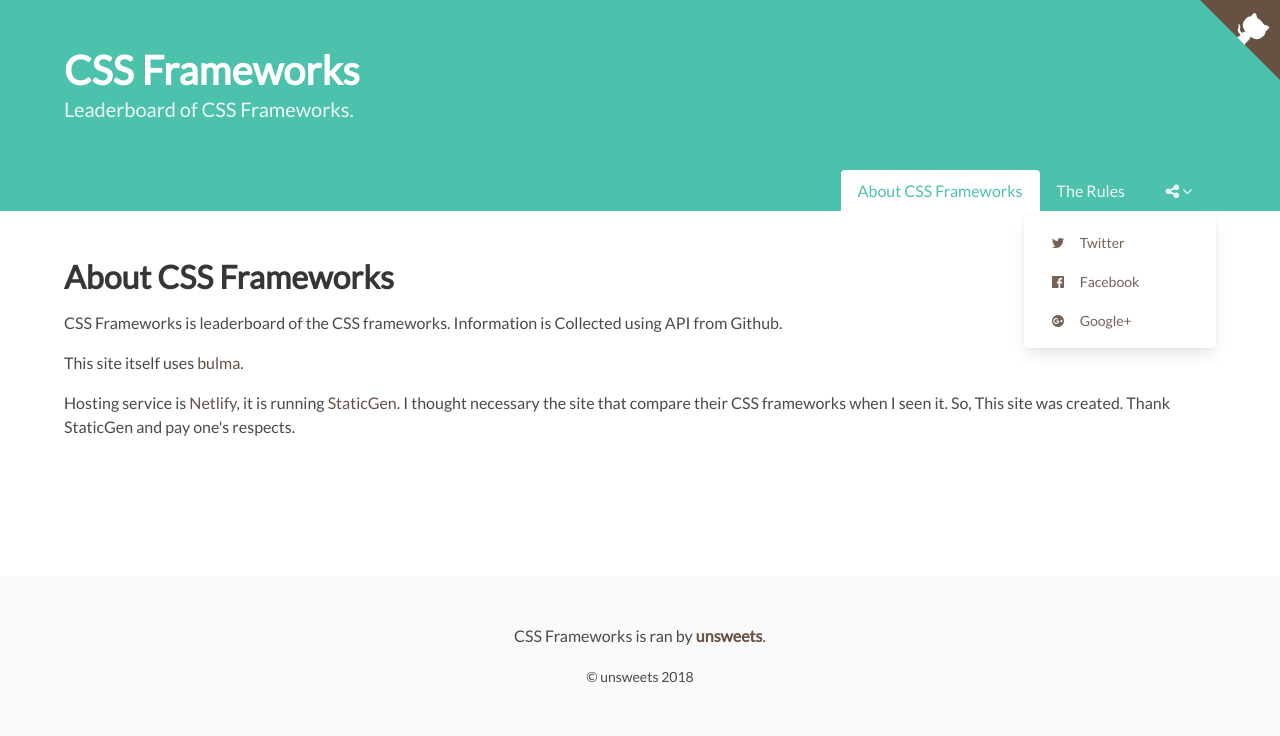
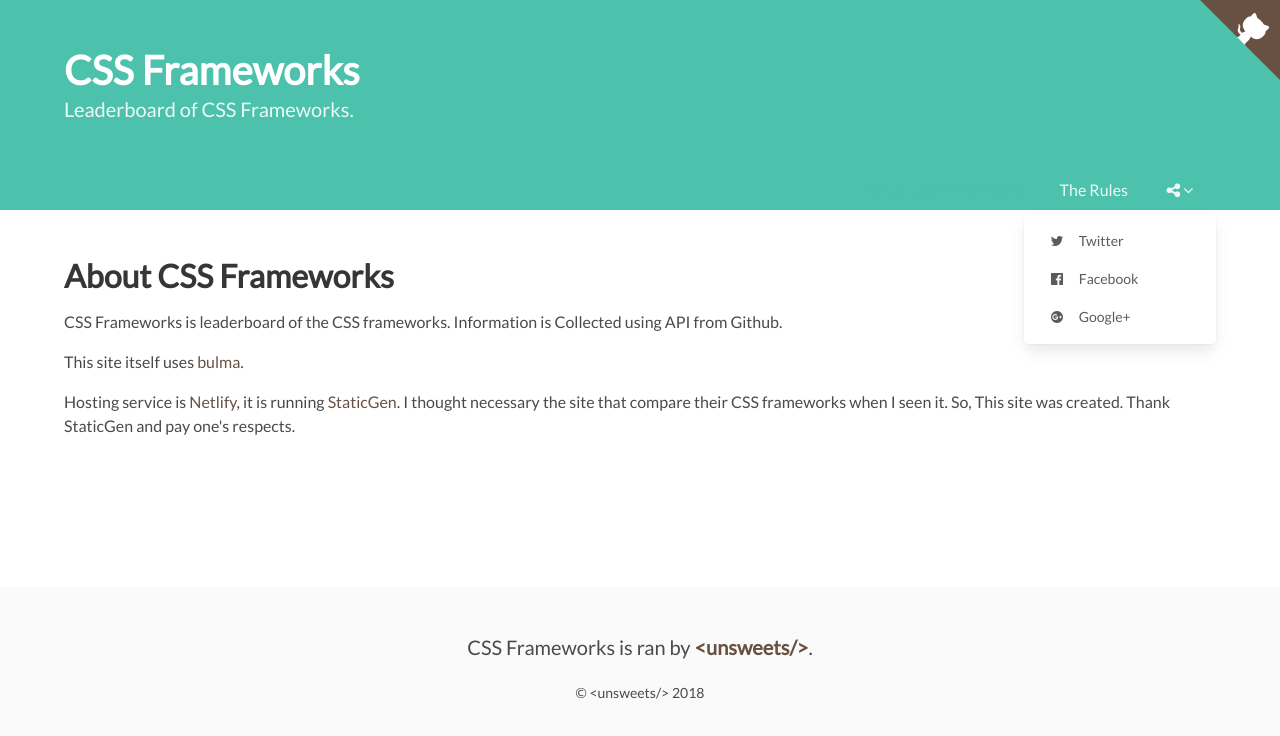
Before and after one commit to sunya9/css-frameworks, a Nuxt app: page /about in a window 1280 px wide. Both pictures are taken after a click on the link 1179 px from the left and 191 px from the top of the page. Shown: the top 736 px of the page. Built offline with nearby package versions, Linux system fonts and the light colour scheme.

Commit message:
Fix layouts

```diff
--- a/components/app-footer.vue
+++ b/components/app-footer.vue
@@ -1,11 +1,11 @@
 <template>
   <footer class="footer">
     <div class="container content has-text-centered">
-      <p>
-        CSS Frameworks is ran by <strong><a href="https://unsweets.net/">unsweets</a></strong>.
+      <p class="subtitle is-5">
+        CSS Frameworks is ran by <strong><a href="https://unsweets.net/">&lt;unsweets/&gt;</a></strong>.
       </p>
       <p>
-        <small>© unsweets <time :datetime="date.toISOString()" :title="`Last modified: ${date.toISOString()}`">{{date.getFullYear()}}</time></small></p>
+        <small>© &lt;unsweets/&gt; <time :datetime="date.toISOString()" :title="`Last modified: ${date.toISOString()}`">{{date.getFullYear()}}</time></small>
       </p>
     </div>
   </footer>
--- a/components/app-header.vue
+++ b/components/app-header.vue
@@ -7,13 +7,8 @@
       </div>
     </div>
     <div class="hero-foot">
+      <nav class="tabs visible is-right">
         <div class="container">
-        <div class="level">
-          <div class="level-left">
-          </div>
-          <div class="level-right">
-            <div class="level-item" v-show="true">
-              <nav class="tabs visible is-boxed">
           <ul>
             <nuxt-link
               tag="li"
@@ -39,19 +34,19 @@
                 <div class="dropdown-menu is-primary" id="share-dropdown-menu" role="menu">
                   <div class="dropdown-content">
                     <a class="dropdown-item" @click="openDialog('twitter')">
-                            <span class="icon has-text-centered">
+                      <span class="icon">
                         <i class="fa fa-fw fa-twitter"></i>
                       </span>
                       Twitter
                     </a>
                     <a class="dropdown-item" @click="openDialog('facebook')">
-                            <span class="icon has-text-centered">
+                      <span class="icon">
                         <i class="fa fa-fw fa-facebook-official"></i>
                       </span>
                       Facebook
                     </a>
                     <a class="dropdown-item" @click="openDialog('googleplus')">
-                            <span class="icon has-text-centered">
+                      <span class="icon">
                         <i class="fa fa-fw fa-google-plus-official"></i>
                       </span>
                       Google+
@@ -61,11 +56,8 @@
               </div>
             </li>
           </ul>
+        </div>
       </nav>
-            </div>
-          </div>
-        </div>
-      </div>
     </div>
   </header>
 </template>
@@ -115,17 +107,18 @@
 }
 </script>
 <style scoped lang="scss">
+@import '~bulma/sass/utilities/initial-variables.sass';
+@import '~bulma/sass/utilities/derived-variables';
 @import '~assets/css/variables';
 
 .visible.tabs {
   overflow: visible;
-}
-.visible.tabs a {
+  a {
     border-bottom-color: transparent;
-  text-align: left;
     display: block;
   }
   .dropdown-content a {
-  color: $link !important;
+    color: $grey-dark;
+  }
 }
 </style>
```
Lines whose indentation alone changed are shown as unchanged.
